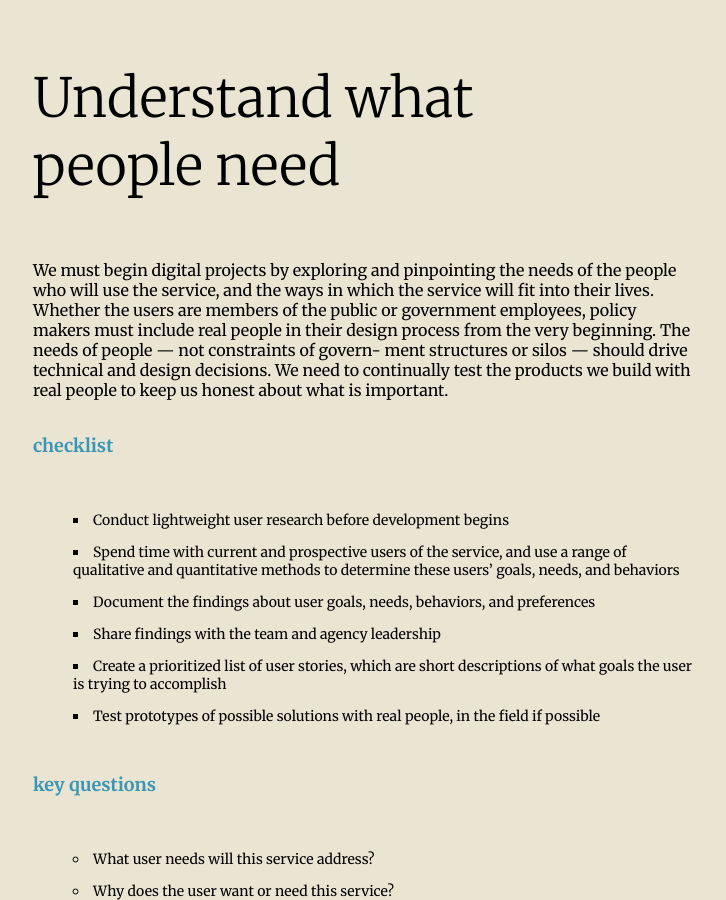
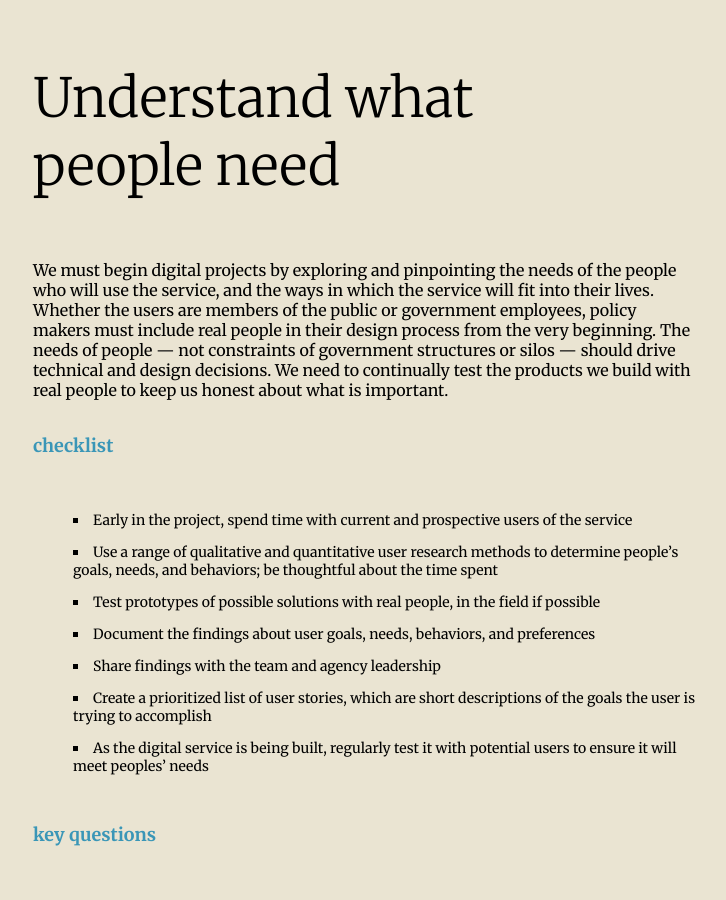
Before and after one commit to usds/playbook, a Jekyll site: the page built from index.html, in a window 1280 px wide and 900 px high, scrolled down 1424 px. Shown: the whole window, without its empty margins (103-829 px from the left). Built offline with Jekyll 4.4.1, drawn with Linux system fonts in a browser that asks for light colours; Markdown is read by kramdown in place of the engine named in the settings.

Commit message:
Syncing up with version v39

```diff
--- a/_includes/play1.md
+++ b/_includes/play1.md
@@ -2,16 +2,16 @@
 
 ## Understand what people need
 
-We must begin digital projects by exploring and pinpointing the needs of the people who will use the service, and the ways in which the service will fit into their lives. Whether the users are members of the public or government employees, policy makers must include real people in their design process from the very beginning. The needs of people — not constraints of govern- ment structures or silos — should drive technical and design decisions.
-We need to continually test the products we build with real people to keep us honest about what is important.
+We must begin digital projects by exploring and pinpointing the needs of the people who will use the service, and the ways in which the service will fit into their lives. Whether the users are members of the public or government employees, policy makers must include real people in their design process from the very beginning. The needs of people — not constraints of government structures or silos — should drive technical and design decisions. We need to continually test the products we build with real people to keep us honest about what is important.
 
 #### checklist
-1. Conduct lightweight user research before development begins
-2. Spend time with current and prospective users of the service, and use a range of qualitative and quantitative methods to determine these users’ goals, needs, and behaviors
-3. Document the findings about user goals, needs, behaviors, and preferences
-4. Share findings with the team and agency leadership
-5. Create a prioritized list of user stories, which are short descriptions of what goals the user is trying to accomplish
-6. Test prototypes of possible solutions with real people, in the field if possible
+1. Early in the project, spend time with current and prospective users of the service
+2. Use a range of qualitative and quantitative user research methods to determine people’s goals, needs, and behaviors; be thoughtful about the time spent
+3. Test prototypes of possible solutions with real people, in the field if possible
+4. Document the findings about user goals, needs, behaviors, and preferences
+5. Share findings with the team and agency leadership
+6. Create a prioritized list of user stories, which are short descriptions of the goals the user is trying to accomplish
+7. As the digital service is being built, regularly test it with potential users to ensure it will meet peoples’ needs
 
 #### key questions
 - What user needs will this service address?
```
